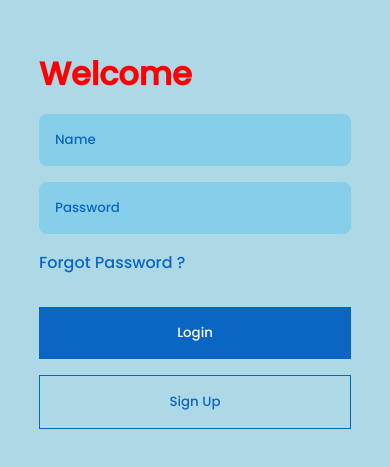
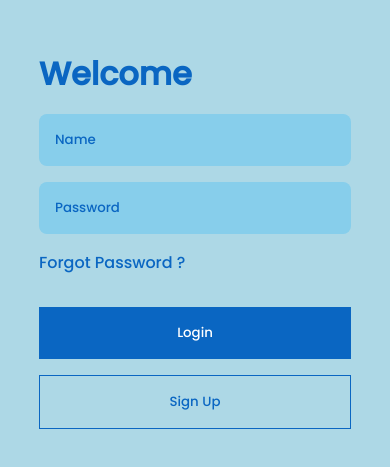
Before and after one commit to MohamadMahdi-Tasha/Linkedin.v2, a React (Create React App) app: page / in a window 390 px wide. Shown: the part 159-626 px from the top of the page. Built offline with nearby package versions, Linux system fonts and the light colour scheme; no server answers.

Commit message:
fixed a bug in media querys

```diff
--- a/src/components/bottom-mobile-header.js
+++ b/src/components/bottom-mobile-header.js
@@ -7,7 +7,7 @@ import { showSettingComponent, showWorkRightSide} from './header';
 class BottomMobileHeader extends Component {
     render() {
         return (
-            <div className={'p-fixed width-100 p1 bottom-0'} style={{zIndex: '999'}}>
+            <div className={'show-on-mobile bottom-mobile-header p-fixed width-100 p1 bottom-0'} style={{zIndex: '999'}}>
                 <div className={'bgc-white dis-inline-flex p1 shadow ai-center width-100 jc-sb rounded1 border-1-light-black'}>
                     <a href="#"><button className={'dis-flex flex-d-c jc-center ai-center pdot5 bg-none border-none bg-none-btn-hover circle w-4rem h-4rem header-bottom-btn-active'}><i className="bi bi-house-fill fs-1"></i></button></a>
                     <a href="#"><button className={'dis-flex flex-d-c jc-center ai-center pdot5 bg-none border-none bg-none-btn-hover circle w-4rem h-4rem border-bottom-c-none'}><i className="bi bi-people-fill fs-1"></i></button></a>
--- a/src/styles/styles.scss
+++ b/src/styles/styles.scss
@@ -266,8 +266,10 @@ header {top: 0;}
     }
   }
 
+  .bottom-mobile-header {display: block;}
   header {
-
+    .left-side {width: 100%; > .search-div {width: 100%;} }
+    .right-side {display: none;}
   }
 
   .profile_cards-holder {
@@ -306,9 +308,11 @@ header {top: 0;}
   }
 }
 
-@media (max-width: 595px) {
-  h1 {
-    color: red !important;
+@media (max-width: 473px) {
+  .bottom-mobile-header > div > a > button,
+  .bottom-mobile-header > div > button{
+    width: 3rem;
+    height: 3rem;
   }
 }
 
```
